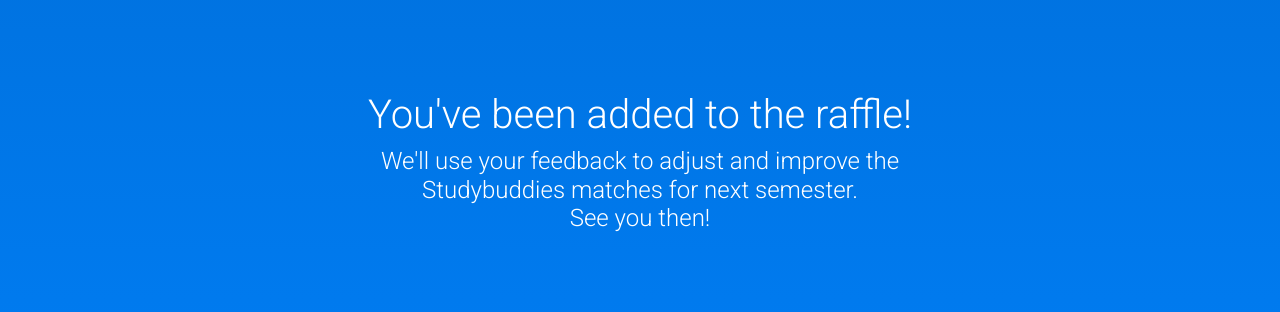
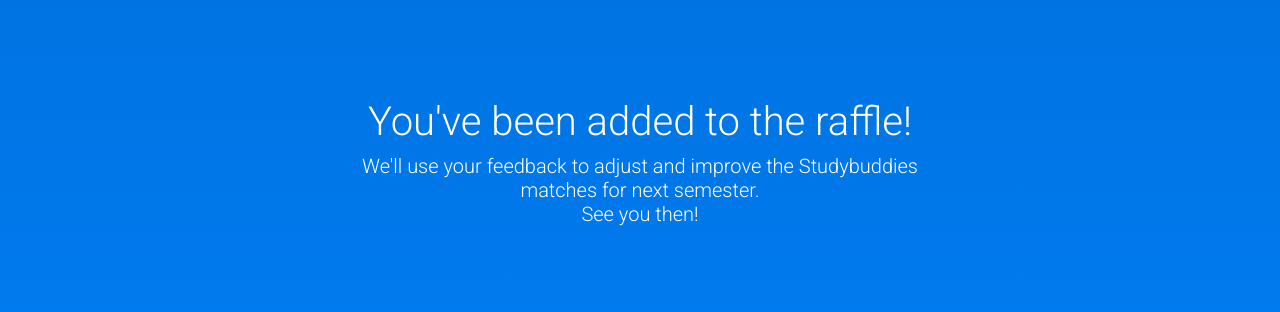
Before and after one commit to vjindal0112/studyBuddy, a React (Create React App) app: page /feedback in a window 1280 px wide. Shown: the part 234-546 px from the top of the page. Built offline with nearby package versions, Linux system fonts and the light colour scheme; no server answers.

Commit message:
changes to style of feedback

```diff
--- a/src/pages/Feedback.js
+++ b/src/pages/Feedback.js
@@ -5,9 +5,20 @@
 
 const Texth4 = styled.h4`
   max-width: 50%;
+  font-size: 20px;
   @media (max-width: 768px) {
     max-width: 90%;
     font-size: 20px;
+  }
+`;
+
+const Texth1 = styled.h4`
+  max-width: 50%;
+  font-size: 40px;
+  @media (max-width: 768px) {
+    max-width: 90%;
+    font-size: 32px;
+    font-weight: 300;
   }
 `;
 
@@ -48,7 +59,7 @@
     <>
       <Header title="Feedback" />
       <div className="App" style={{ padding: "4px" }}>
-        <h1>You've been added to the raffle!</h1>
+        <Texth1>You've been added to the raffle!</Texth1>
         <Texth4>
           We'll use your feedback to adjust and improve the Studybuddies matches
           for next semester. <br /> See you then!
```
